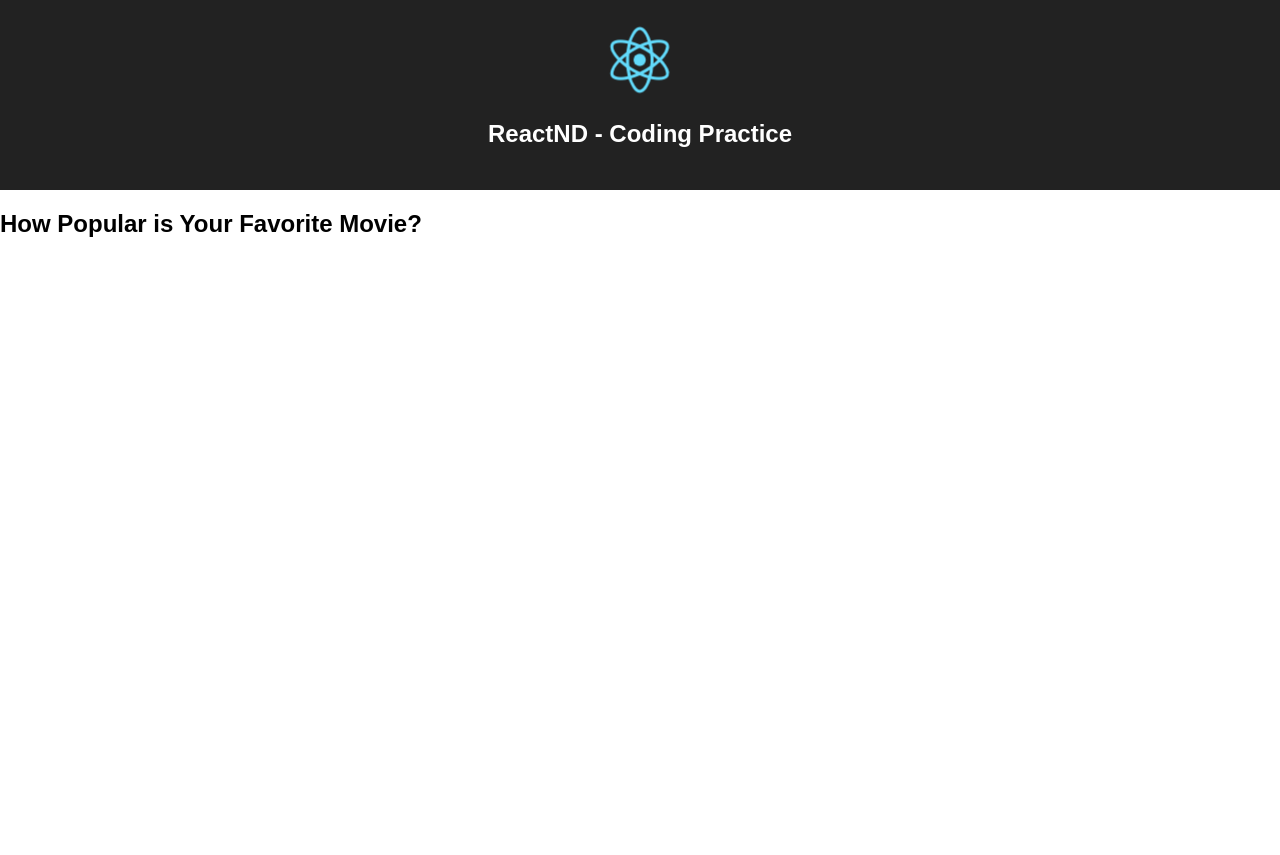
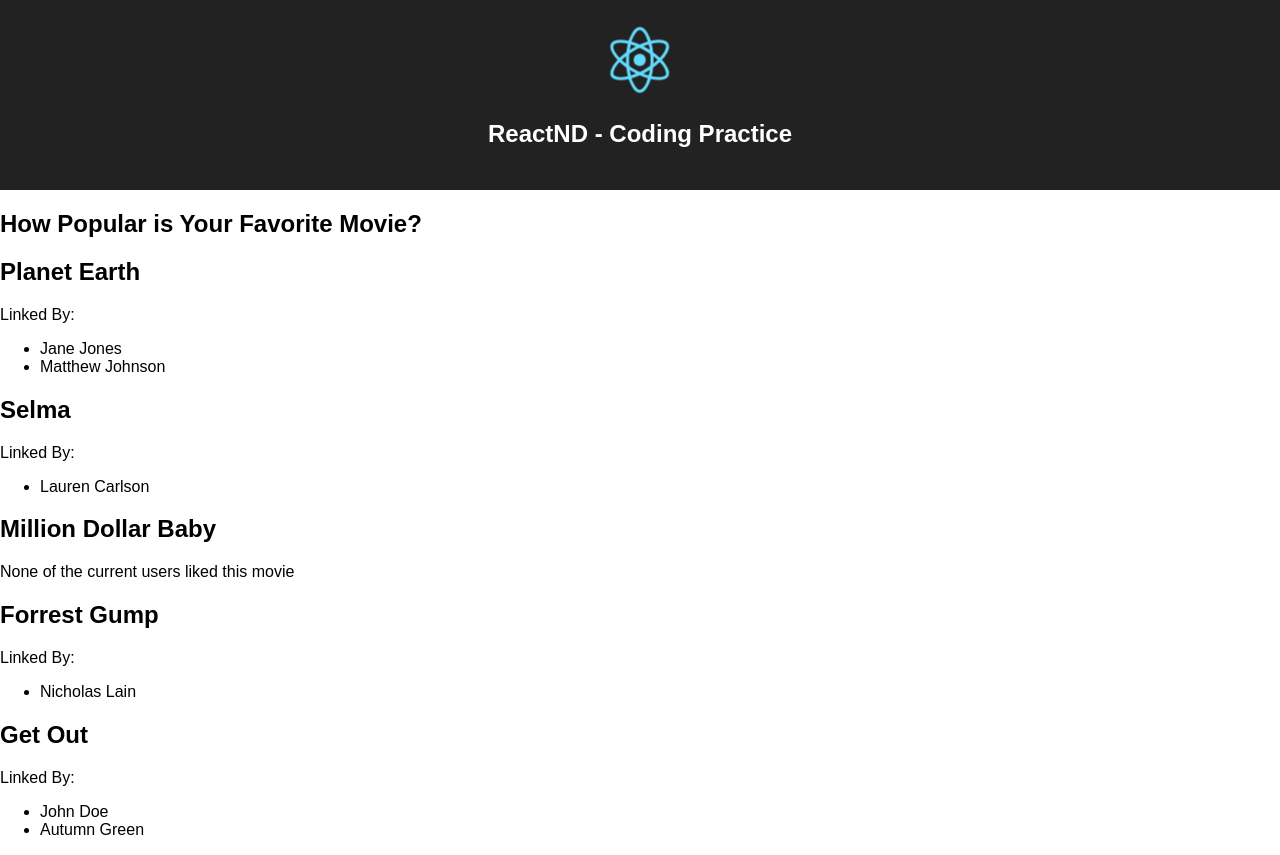
Before and after one commit to gustafsilva/fundamentos-do-react-passando-dados-2, a React (Create React App) app: page / in a window 1280 px wide. Before the commit the page ends 800 px from the top, so only its background shows below. Built offline with nearby package versions, Linux system fonts and the light colour scheme.

Commit message:
Chamando componente para renderizar lista de filmes detalhado

```diff
--- a/src/App.js
+++ b/src/App.js
@@ -1,6 +1,9 @@
 import React, { Component } from 'react';
+
 import logo from './logo.svg';
 import './App.css';
+import ListMovie from './Components/ListMovies';
+import { getMoviesDetails } from './utils';
 
 /*
 Display a list of movies where each movie contains a list of users that favorited it.
@@ -98,7 +101,10 @@ const movies = {
 };
 
 class App extends Component {
+
   render() {
+    const moviesDetails = getMoviesDetails(profiles, users, movies);
+
     return (
       <div className="App">
         <header className="App-header">
@@ -106,6 +112,7 @@ class App extends Component {
           <h1 className="App-title">ReactND - Coding Practice</h1>
         </header>
         <h2>How Popular is Your Favorite Movie?</h2>
+        <ListMovie movies={moviesDetails}/>
       </div>
     );
   }
```
